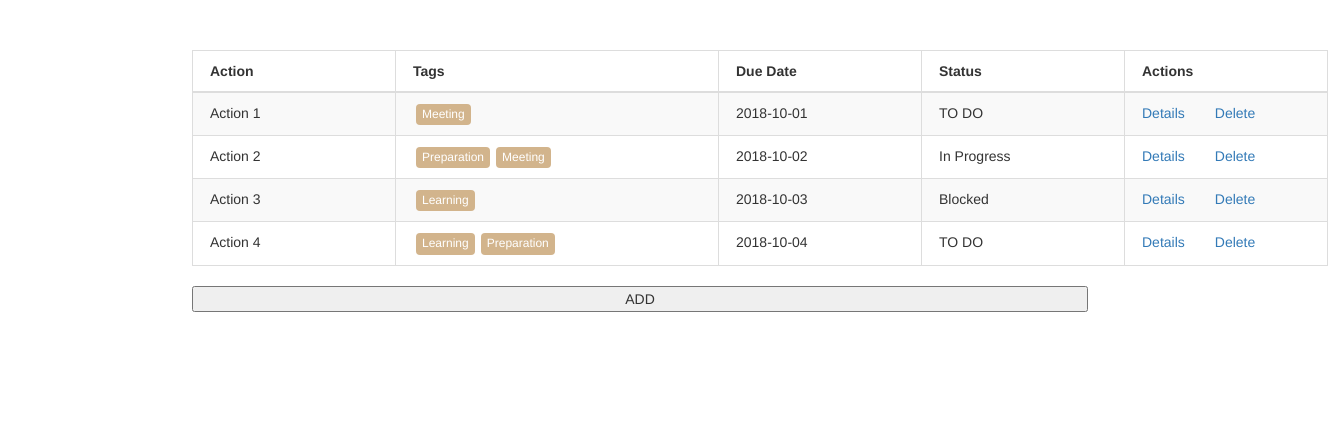
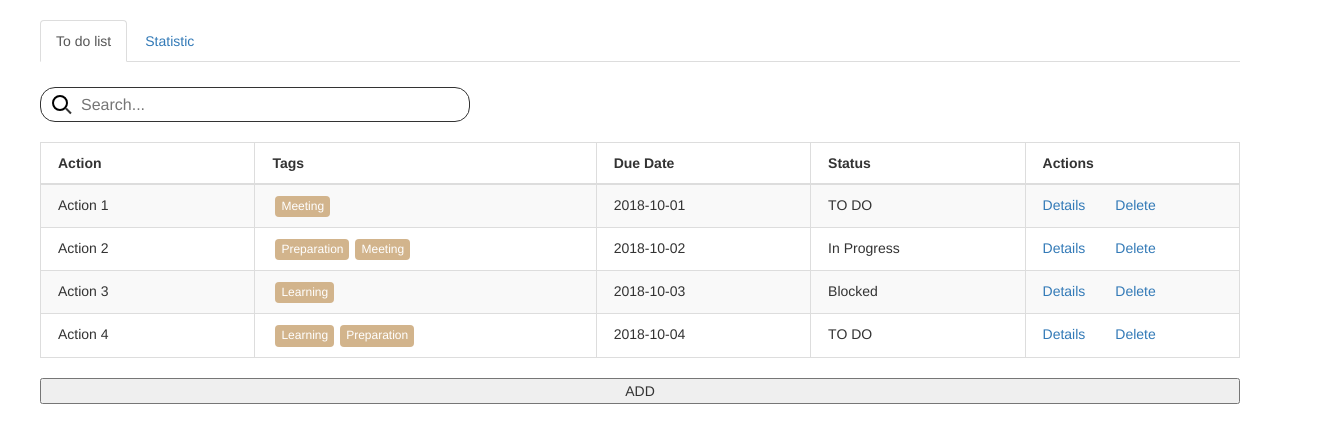
Before and after one commit to LiYanLance/ToDoList-React-Redux, a React app: page / in a window 1280 px wide. Shown: the whole page, 1328 px wide, since content can reach past the window. Built offline with nearby package versions, Linux system fonts and the light colour scheme.

Commit message:
to do list tabs done

```diff
--- a/src/Store.js
+++ b/src/Store.js
@@ -27,10 +27,13 @@ const itemReducer = (state = [], action) => {
             return state.filter(item => item.id !== action.id)
         case "UPDATE_ITEM":
             return state.map(item => item.id == action.item.id ? action.item : item)
+        case "FILTER_ITEM":
+            return state.filter(item => item.name.toLowerCase().includes(action.name.toLowerCase()))
         default :
             return state;
     }
 }
+
 
 const defaultItems = [
     {id: 1, name: "Action 1", tags: [Action.TAG.MEETING], dueDate: "2018-10-01", status: Action.STATUS.TODO},
--- /dev/null
+++ b/src/component/search-bar/Container.js
@@ -0,0 +1,18 @@
+import SearchBar from "./component/View";
+import {connect} from "react-redux"
+
+// const mapStateToProps = (state) => ({
+//     items: state
+// })
+
+const mapDispatchToProps = dispatch => ({
+    filter: name => dispatch({type:"FILTER_ITEM", name: name})
+})
+
+
+const mapStateToProps = (state) => ({
+    items: state
+})
+
+
+export default connect(() => {}, mapDispatchToProps)(SearchBar)
--- /dev/null
+++ b/src/component/search-bar/component/View.js
@@ -0,0 +1,16 @@
+import React, {Component} from "react";
+import "../style.css"
+
+export default class ActionDialogView extends Component {
+
+    render() {
+        return (
+            <div>
+                <div className="searchBox">
+                    <i className="icon-search"></i>
+                    <input placeholder="Search..." type="text" id="filterBar" onKeyUp={(evt) => this.props.filter(evt.target.value)}/>
+                </div>
+            </div>
+        )
+    }
+}
--- /dev/null
+++ b/src/component/search-bar/index.js
@@ -0,0 +1,3 @@
+import Container from "./Container";
+
+export default Container
--- /dev/null
+++ b/src/component/search-bar/style.css
@@ -0,0 +1,37 @@
+.searchBox {
+    position: relative;
+    width: 430px;
+    height: 35px;
+    margin: 25px 0 20px 0;
+}
+
+#filterBar {
+    width: 100%;
+    height: 100%;
+    border: solid 1px;
+    border-radius: 15px;
+    padding-left: 40px;
+    font-size: 16px;
+    outline: none;
+}
+
+.icon-search {
+    width: 16px;
+    height: 16px;
+    border-radius: 100%;
+    border: 2px solid black;
+    position: absolute;
+    left: 12px;
+    margin: 8px auto;
+}
+
+.icon-search:after {
+    content: "";
+    transform: rotate(45deg);
+    width: 7px;
+    height: 2px;
+    position: absolute;
+    top: 13px;
+    left: 11px;
+    background-color: currentcolor;
+}
--- /dev/null
+++ b/src/component/statistic/Container.js
@@ -0,0 +1,18 @@
+import Statistic from "./component/View";
+import {connect} from "react-redux"
+
+// const mapStateToProps = (state) => ({
+//     items: state
+// })
+
+// const mapDispatchToProps = dispatch => ({
+//     filter: name => dispatch({type:"FILTER_ITEM", name: name})
+// })
+//
+//
+// const mapStateToProps = (state) => ({
+//     items: state
+// })
+
+
+export default connect()(Statistic)
--- /dev/null
+++ b/src/component/statistic/component/View.js
@@ -0,0 +1,12 @@
+import React, {Component} from "react";
+
+export default class ActionDialogView extends Component {
+
+    render() {
+        return (
+            <div>
+                statistic
+            </div>
+        )
+    }
+}
--- /dev/null
+++ b/src/component/statistic/index.js
@@ -0,0 +1,3 @@
+import Container from "./Container";
+
+export default Container
--- /dev/null
+++ b/src/component/tabs/Container.js
@@ -0,0 +1,5 @@
+import Tabs from "./component/View";
+import {connect} from "react-redux"
+
+
+export default connect()(Tabs)
--- /dev/null
+++ b/src/component/tabs/component/View.js
@@ -0,0 +1,25 @@
+import React, {Component} from 'react';
+import {Tab, Tabs} from "react-bootstrap";
+import ToDoList from "../../to-do-list"
+import Statistic from "../../statistic"
+import "../style.css"
+
+class ToDoListTabs extends Component {
+
+    render() {
+        return (
+            <div className="to-do-list-tabs">
+                <Tabs defaultActiveKey={1} id="uncontrolled-tab-example">
+                    <Tab eventKey={1} title="To do list">
+                        <ToDoList/>
+                    </Tab>
+                    <Tab eventKey={2} title="Statistic">
+                        <Statistic/>
+                    </Tab>
+                </Tabs>
+            </div>
+        )
+    }
+}
+
+export default ToDoListTabs;
--- /dev/null
+++ b/src/component/tabs/index.js
@@ -0,0 +1,3 @@
+import Container from "./Container";
+
+export default Container
--- /dev/null
+++ b/src/component/tabs/style.css
@@ -0,0 +1,4 @@
+.to-do-list-tabs{
+    width: 1200px;
+    margin: 20px auto;
+}
--- a/src/component/to-do-list/component/View.js
+++ b/src/component/to-do-list/component/View.js
@@ -3,6 +3,7 @@ import {Table} from "react-bootstrap";
 import "../style.css"
 import ActionAddModal from "../../action-dialog"
 import {Link} from "react-router-dom";
+import SearchBar from "../../search-bar"
 
 export default class View extends Component {
 
@@ -12,9 +13,13 @@ export default class View extends Component {
     }
 
     render() {
+
+
+
         return (
             <div>
                 <div className="to-do-list">
+                    <SearchBar/>
                     <Table striped bordered condensed hover>
                         <thead>
                         <tr>
--- a/src/component/to-do-list/style.css
+++ b/src/component/to-do-list/style.css
@@ -1,7 +1,5 @@
 .to-do-list{
-    width: 70%;
     margin: 0 auto;
-    margin-top: 50px;
 }
 
 .to-do-list thead{
--- a/src/index.js
+++ b/src/index.js
@@ -2,15 +2,15 @@ import React from 'react';
 import ReactDOM from 'react-dom';
 import {Provider} from "react-redux"
 import store from "./Store"
-import ToDoList from "./component/to-do-list"
 import {BrowserRouter, Route} from "react-router-dom"
+import ToDoListTabs from "./component/tabs"
 import ActionDetails from "./component/action-details"
 
 const App = () => (
     <Provider store={store}>
         <BrowserRouter>
             <div>
-                <Route exact path="/" component={ToDoList}/>
+                <Route exact path="/" component={ToDoListTabs}/>
                 <Route path="/action/:id" component={ActionDetails}/>
             </div>
         </BrowserRouter>
```
